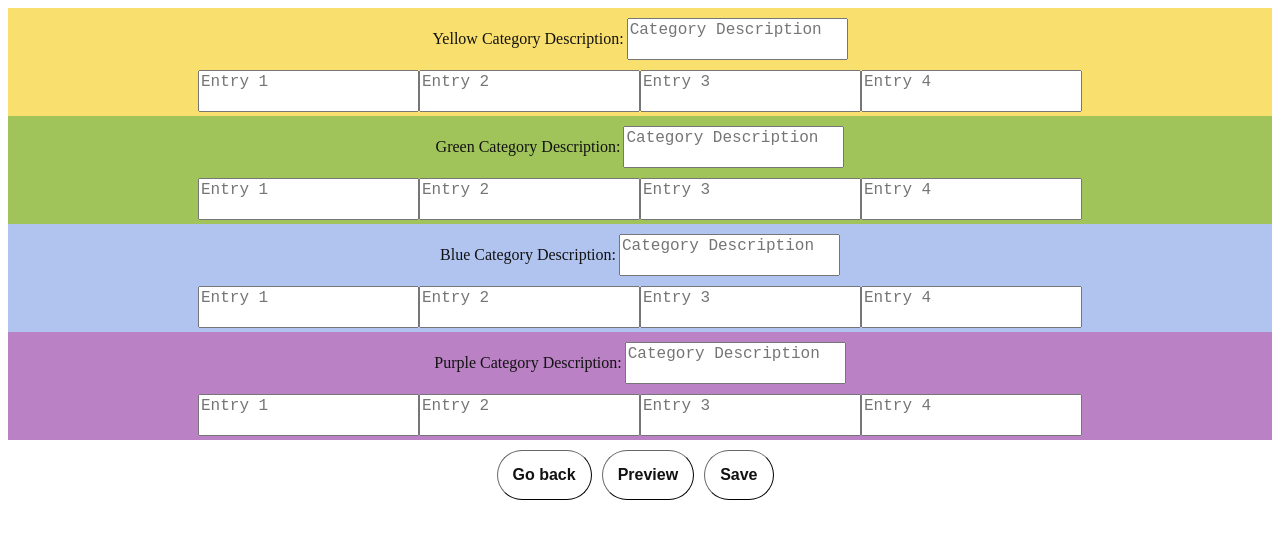
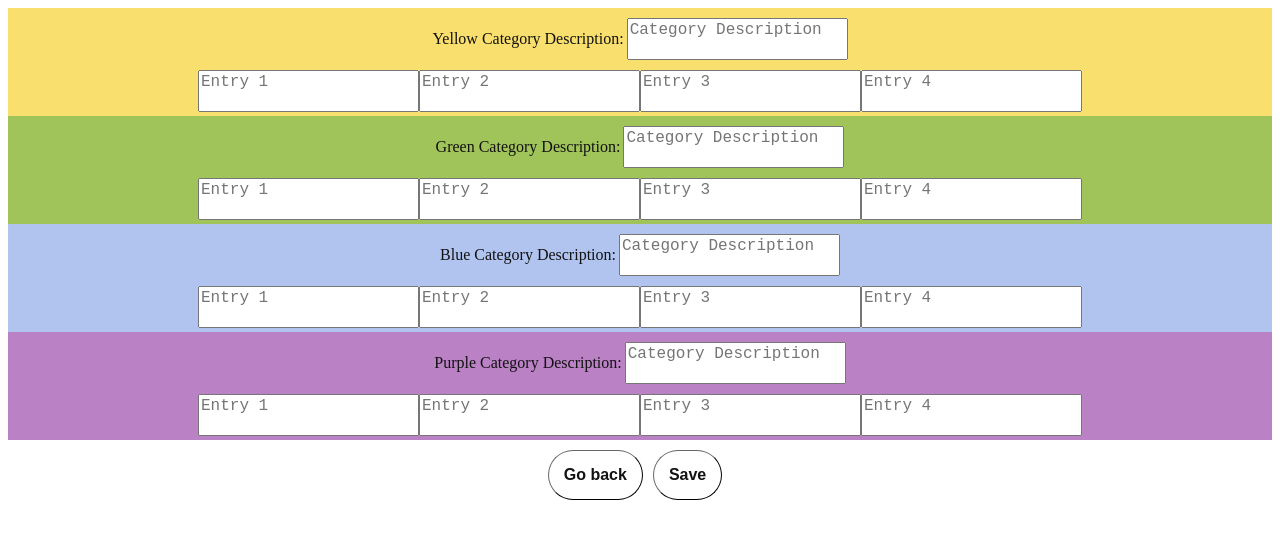
Before and after one commit to ckennedy1518/connections-christmas-2023, a React (Create React App) app: page / in a window 1280 px wide. Both pictures are taken after a click on the button "Create a game". Shown: the top 538 px of the page. Built offline with nearby package versions, Linux system fonts and the light colour scheme.

Commit message:
fixup: remove unused stages

```diff
--- a/src/Components/App.tsx
+++ b/src/Components/App.tsx
@@ -16,10 +16,8 @@ const App: React.FC = () => {
     return <>
         {currentStage === "GameTypeSelect" && <GameTypeSelect setStage={setCurrentStage} />}
         {currentStage === "Creating" && <CreateEntryPoint setStage={setCurrentStage} />}
-        {currentStage === "Previewing" && <div>Previewing</div>}
         {currentStage === "PlayEntry" && <PlayingEntryPoint setStage={setCurrentStage} setValues={setValues} />}
         {currentStage === "Playing" && <GameDisplay values={values} setStage={setCurrentStage} />}
-        {currentStage === "Finished" && <div>Finished</div>}
     </>;
 }
 
--- a/src/Components/Creating/CreateEntryPoint.tsx
+++ b/src/Components/Creating/CreateEntryPoint.tsx
@@ -23,7 +23,6 @@ export const CreateEntryPoint: React.FC<IPlayerSelectProps> = props => {
     const SPACE_BETWEEN_ENTRIES = 10;
 
     const onGoBackClick = () => { setStage("GameTypeSelect"); };
-    const onPreviewClick = () => { setStage("Previewing"); };
     const onSaveClick = useCallback(() => {
         const validToSave = getCsvFormat(setSaveString);
         if (validToSave) {
@@ -57,7 +56,6 @@ export const CreateEntryPoint: React.FC<IPlayerSelectProps> = props => {
         <VerticalSpacer height={SPACE_BETWEEN_ENTRIES} />
         <div className="_gameButtons">
             <OptionButton onClick={onGoBackClick} caption="Go back" cssClass="_navigationButton" />
-            <OptionButton onClick={onPreviewClick} caption="Preview" cssClass="_navigationButton" />
             <OptionButton onClick={onSaveClick} caption="Save" cssClass="_navigationButton" />
         </div>
         {savePopupOpen && <SavePopup setStage={setStage} showPopup={setSavePopupOpen} saveString={saveString} />}
--- a/src/Utilities/types.ts
+++ b/src/Utilities/types.ts
@@ -1,7 +1,7 @@
 // Author: Christopher Kennedy
 // Date: 12-17-24
 
-export type Stage = "GameTypeSelect" | "Creating" | "Previewing" | "PlayEntry" | "Playing" | "Finished";
+export type Stage = "GameTypeSelect" | "Creating" | "PlayEntry" | "Playing";
 export enum Color {
     Yellow = "Yellow",
     Green = "Green",
```
